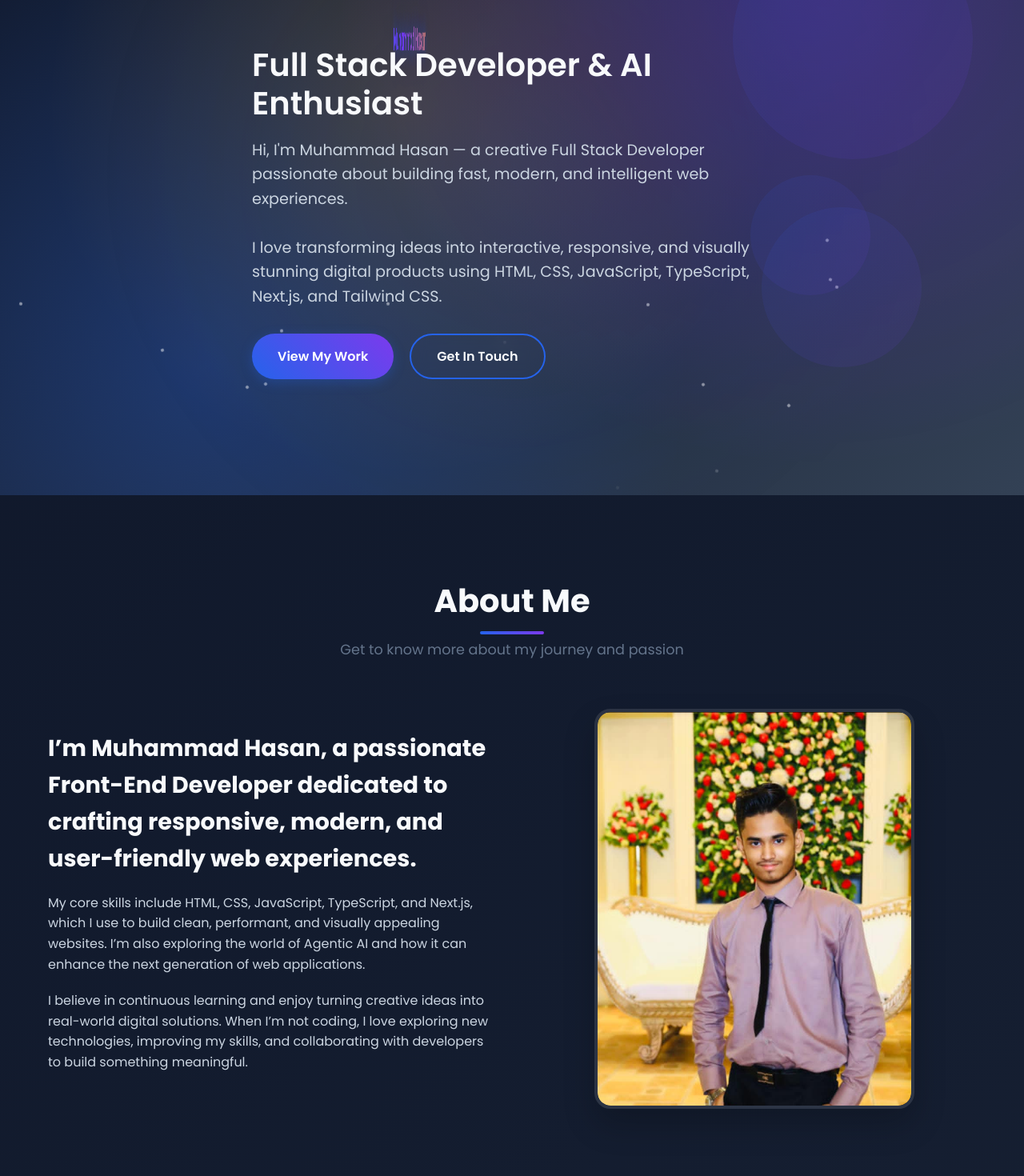
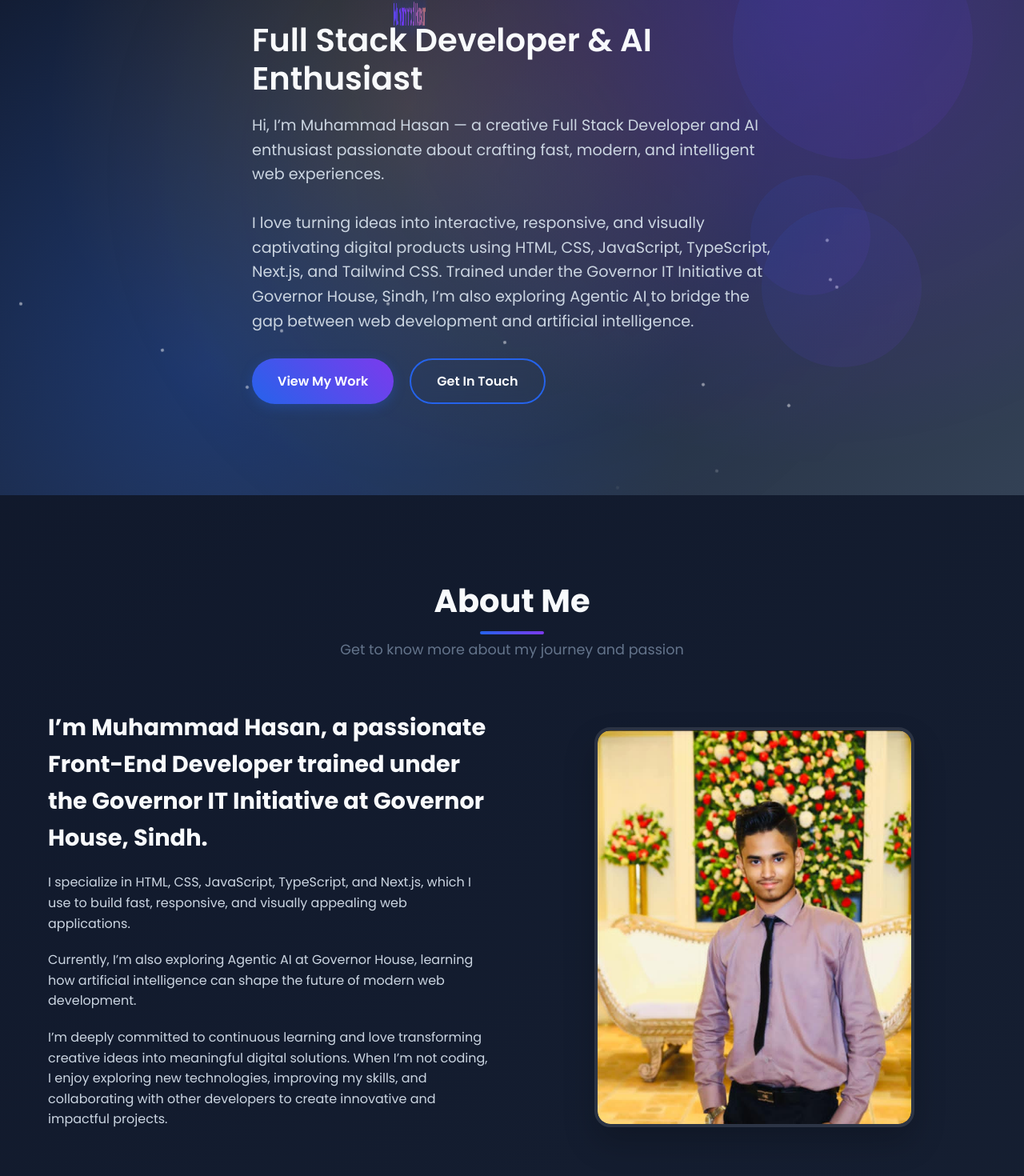
Before and after one commit to hn8378429/Muhammah-Hasan-Portfolio-my, a Next.js app: page / in a window 1280 px wide. Shown: the part 181-1651 px from the top of the page at 80% size. Built offline with nearby package versions, Linux system fonts and the light colour scheme.

Commit message:
Update page.tsx

```diff
--- a/app/page.tsx
+++ b/app/page.tsx
@@ -347,8 +347,8 @@ export default function Home() {
               </span>
               <span>Full Stack Developer & AI Enthusiast</span>
             </h1>
-            <p>Hi, I'm Muhammad Hasan — a creative Full Stack Developer passionate about building fast, modern, and intelligent web experiences.</p>
-            <p>I love transforming ideas into interactive, responsive, and visually stunning digital products using HTML, CSS, JavaScript, TypeScript, Next.js, and Tailwind CSS.</p>
+            <p>Hi, I’m Muhammad Hasan — a creative Full Stack Developer and AI enthusiast passionate about crafting fast, modern, and intelligent web experiences.</p>
+            <p>I love turning ideas into interactive, responsive, and visually captivating digital products using HTML, CSS, JavaScript, TypeScript, Next.js, and Tailwind CSS. Trained under the Governor IT Initiative at Governor House, Sindh, I’m also exploring Agentic AI to bridge the gap between web development and artificial intelligence.</p>
             <div className="btn-group">
               <a href="#projects" className="btn btn-primary">View My Work</a>
               <a href="#contact" className="btn btn-secondary">Get In Touch</a>
@@ -386,9 +386,10 @@ export default function Home() {
           </div>
           <div className="about-content">
             <div className="about-text">
-              <h3>I’m Muhammad Hasan, a passionate Front-End Developer dedicated to crafting responsive, modern, and user-friendly web experiences.</h3>
-              <p>My core skills include HTML, CSS, JavaScript, TypeScript, and Next.js, which I use to build clean, performant, and visually appealing websites. I’m also exploring the world of Agentic AI and how it can enhance the next generation of web applications.</p>
-              <p>I believe in continuous learning and enjoy turning creative ideas into real-world digital solutions. When I’m not coding, I love exploring new technologies, improving my skills, and collaborating with developers to build something meaningful.</p>
+              <h3>I’m Muhammad Hasan, a passionate Front-End Developer trained under the Governor IT Initiative at Governor House, Sindh.</h3>
+              <p>I specialize in HTML, CSS, JavaScript, TypeScript, and Next.js, which I use to build fast, responsive, and visually appealing web applications.</p>
+              <p>Currently, I’m also exploring Agentic AI at Governor House, learning how artificial intelligence can shape the future of modern web development.</p>
+              <p>I’m deeply committed to continuous learning and love transforming creative ideas into meaningful digital solutions. When I’m not coding, I enjoy exploring new technologies, improving my skills, and collaborating with other developers to create innovative and impactful projects.</p>
             </div>
             <div className="about-image">
               <div className="profile-image">
```
